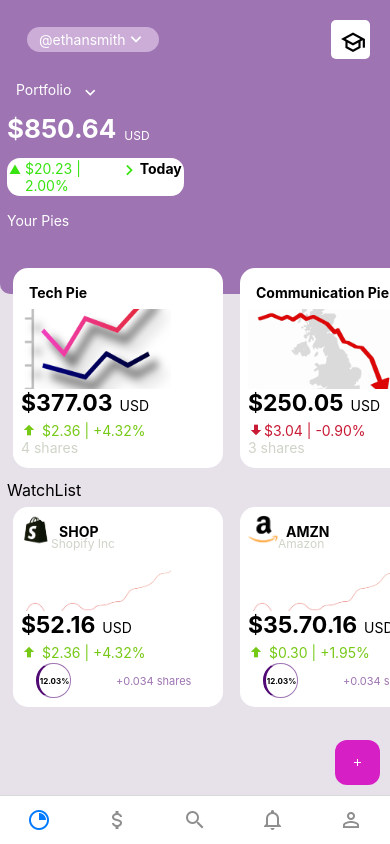
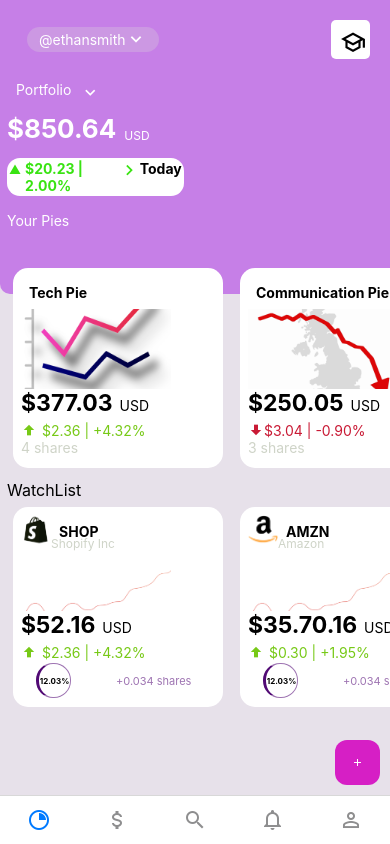
Before and after one commit to occiandiaali/crypto-dash, a React Native app: screen /Home in a window 390 px wide. Built offline with nearby package versions, Linux system fonts and the light colour scheme.

Commit message:
change bg colour to a brighter shade

```diff
--- a/components/TopSection.js
+++ b/components/TopSection.js
@@ -58,7 +58,8 @@ const styles = StyleSheet.create({
     padding: 7,
     borderBottomLeftRadius: 10,
     borderBottomRightRadius: 10,
-    backgroundColor: '#9e74b2',
+    // backgroundColor: '#9e74b2',
+    backgroundColor: '#c67fe7',
   },
   headerText: {
     padding: 9,
@@ -131,6 +132,7 @@ const styles = StyleSheet.create({
   },
   todayValues: {
     fontSize: 14,
+    fontWeight: 'bold',
     color: '#39e312',
   },
   triangle: {
@@ -146,7 +148,8 @@ const styles = StyleSheet.create({
     alignItems: 'center',
     margin: 20,
     padding: 2,
-    backgroundColor: '#cbadd8',
+    // backgroundColor: '#cbadd8',
+    backgroundColor: '#cc98e3',
     width: '35%',
     borderRadius: 26,
   },
```
